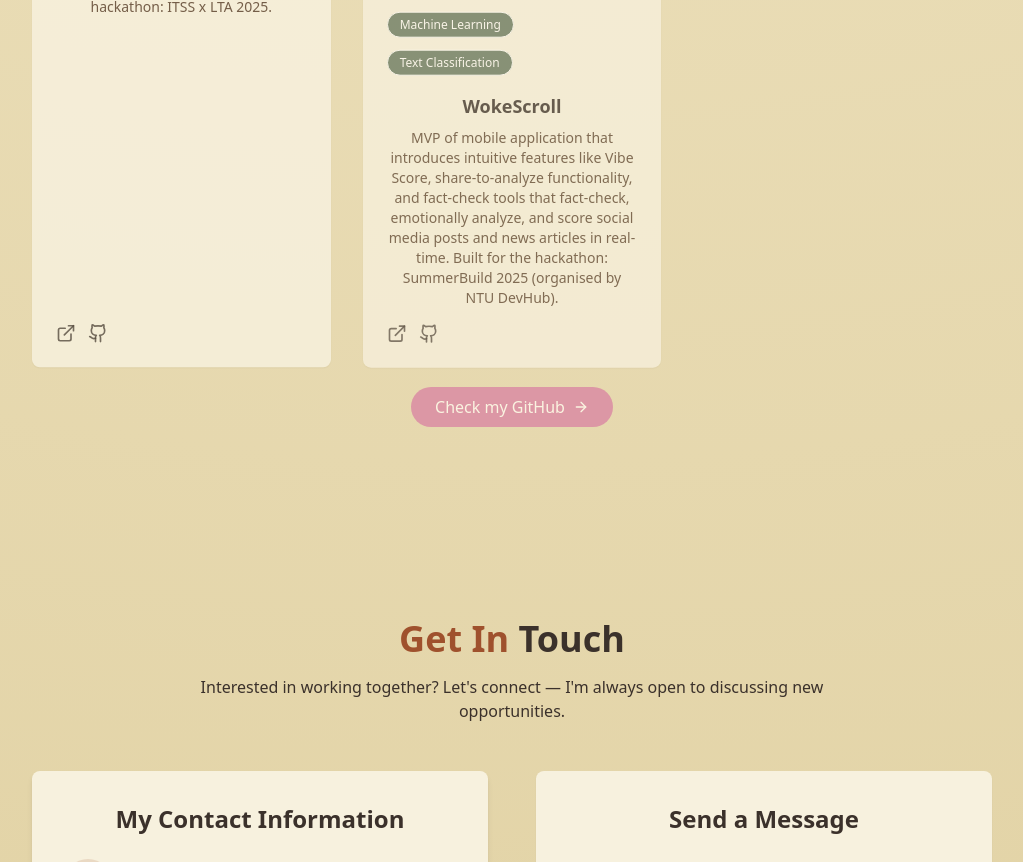
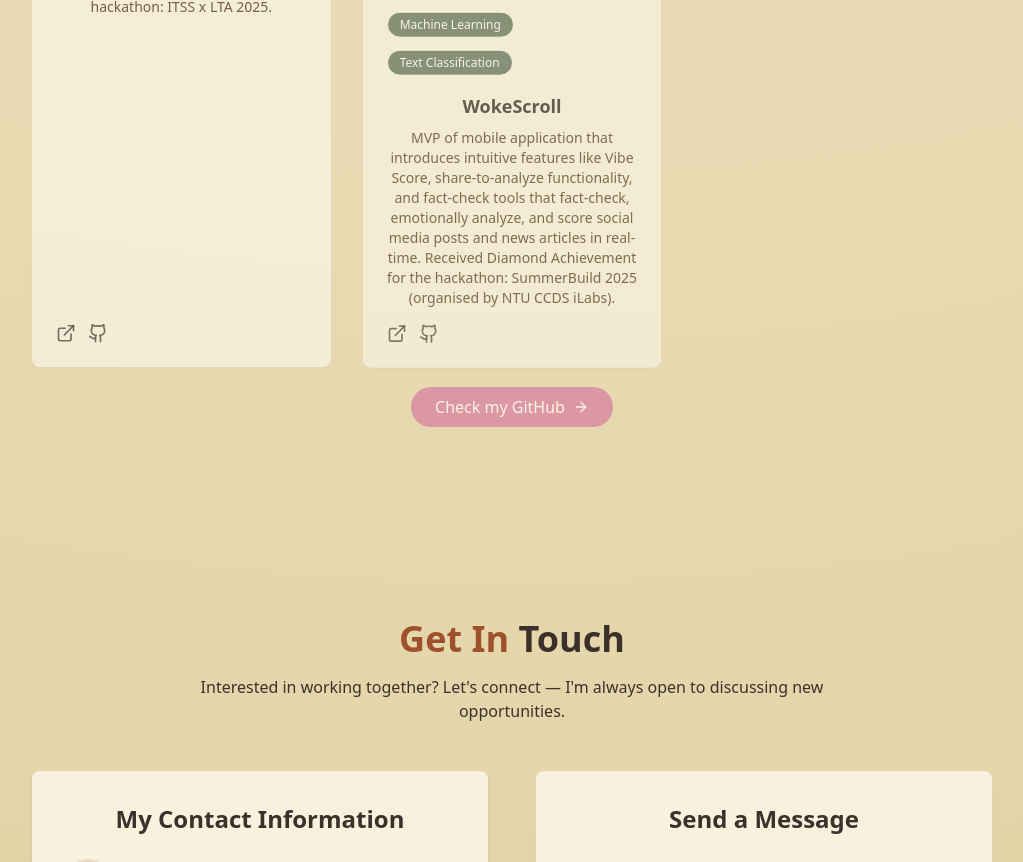
Before and after one commit to GetawayLicence/My-Portfolio-Website, a React (Vite) app: page / in a window 1280 px wide. Shown: the part 6000-6862 px from the top of the page, without its empty margins (128-1151 px from the left). Built offline with nearby package versions, Linux system fonts and the light colour scheme; no server answers.

Commit message:
Updated certifications + Project Demo Links.

```diff
--- a/src/components/Certifications.jsx
+++ b/src/components/Certifications.jsx
@@ -36,6 +36,16 @@ const certifications = [
       "Attended summit event surrounding cybersecurity in financial sector."
     ],
     link: "https://www.credly.com/badges/c73785dc-2e4b-44bc-bd6a-a0b467662ab4/public_url",
+  },
+  {
+    title: "SummerBuild 2025 - Diamond Achievement",
+    subtitle: "Awarded by CCDS iLabs (NTU)",
+    date: "June 2025",
+    skills: [
+      "Achieved LOFA Diamond for participation in SummerBuild 2025.",
+      "Achieved for project WokeScroll.",
+    ],
+    link: "https://badgr.com/public/assertions/DplhVo89S-GE2ghIfZkB_w?identity__email=SRUTHI008%40e.ntu.edu.sg",
   },
 ];
 
--- a/src/components/Projects.jsx
+++ b/src/components/Projects.jsx
@@ -39,17 +39,17 @@ const projects = [
     description: "MVP of mobile application that aims to transform how accident scenes are reported and analysed. Built for the hackathon: ITSS x LTA 2025.",
     image: "/projects/ReportIt.png",
     tags: ["Flutter", "Python"],
-    demoURL: "#",
+    demoURL: "https://youtu.be/a2i8H_WJ7UU",
     githubURL: "https://github.com/GetawayLicence/ITSS-LTA-Hackathon.git",
   },
   {
     id: 5,
     category: "other",
     title: "WokeScroll",
-    description: "MVP of mobile application that introduces intuitive features like Vibe Score, share-to-analyze functionality, and fact-check tools that fact-check, emotionally analyze, and score social media posts and news articles in real-time. Built for the hackathon: SummerBuild 2025 (organised by NTU DevHub).",
+    description: "MVP of mobile application that introduces intuitive features like Vibe Score, share-to-analyze functionality, and fact-check tools that fact-check, emotionally analyze, and score social media posts and news articles in real-time. Received Diamond Achievement for the hackathon: SummerBuild 2025 (organised by NTU CCDS iLabs).",
     image: "/projects/WokeScroll.png",
     tags: ["Flutter", "Python", "pytorch", "sklearn", "transformers", "huggingface", "bert model", "Natural Language Processing", "Machine Learning", "Text Classification"],
-    demoURL: "#",
+    demoURL: "https://devpost.com/software/wokescroll",
     githubURL: "https://github.com/GetawayLicence/BrainHackers_WokeScroll.git",
   },
 ];
```
